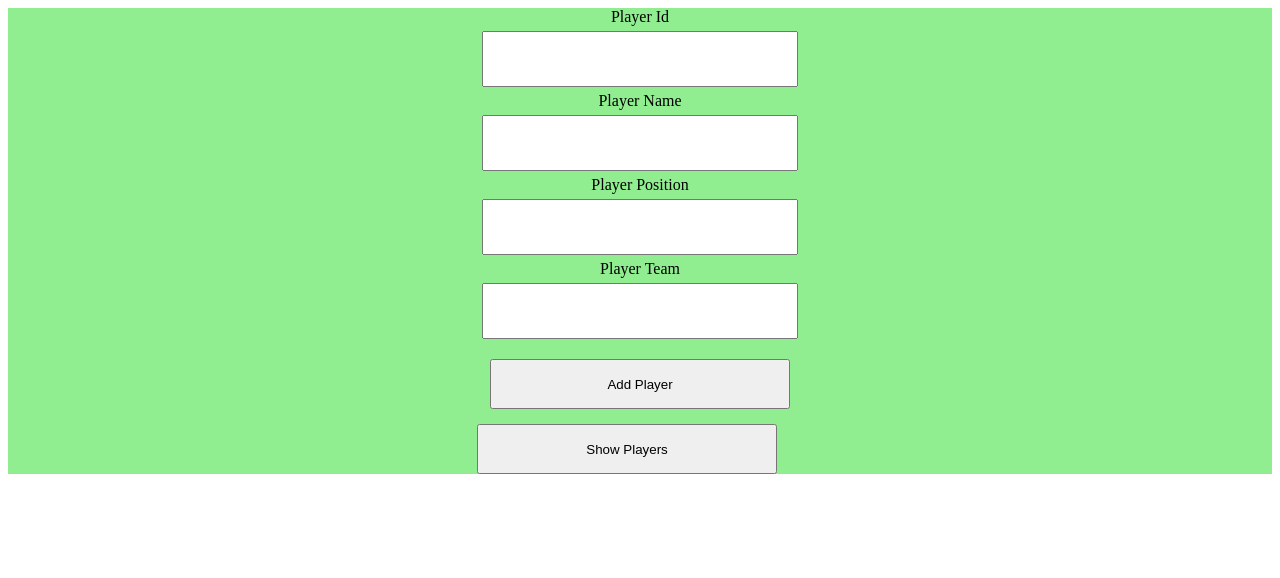
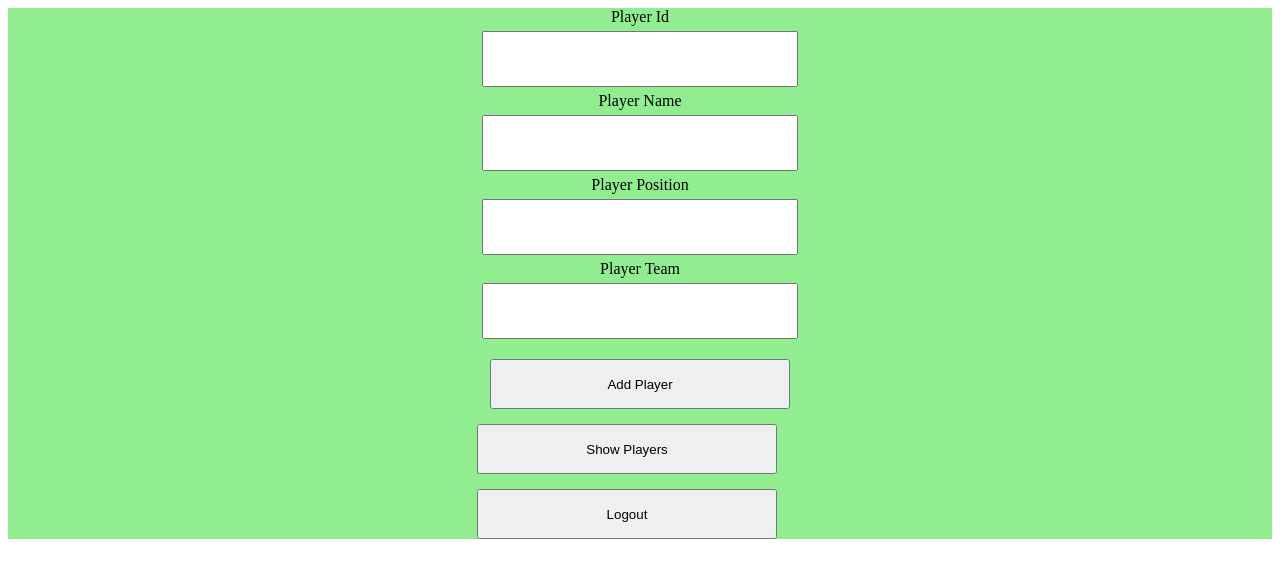
Before and after one commit to SU-CS308-22FA/Team22_Futboss_2, a React (Create React App) app in the folder client/: page /adminprofilepage/1 in a window 1280 px wide. Shown: the top 578 px of the page. Built offline with nearby package versions, Linux system fonts and the light colour scheme.

Commit message:
logout button

```diff
--- a/client/src/component/adminprofilepage.component.js
+++ b/client/src/component/adminprofilepage.component.js
@@ -99,11 +99,17 @@ export default function AdminProfilePage() {
                 >
                   Delete
                 </button>
+
               </div>
             </div>
           );
         })}
       </div>
+      <Link to="/">
+        <button>
+          Logout
+        </button>
+      </Link>
     </div>
   );
 }
```
